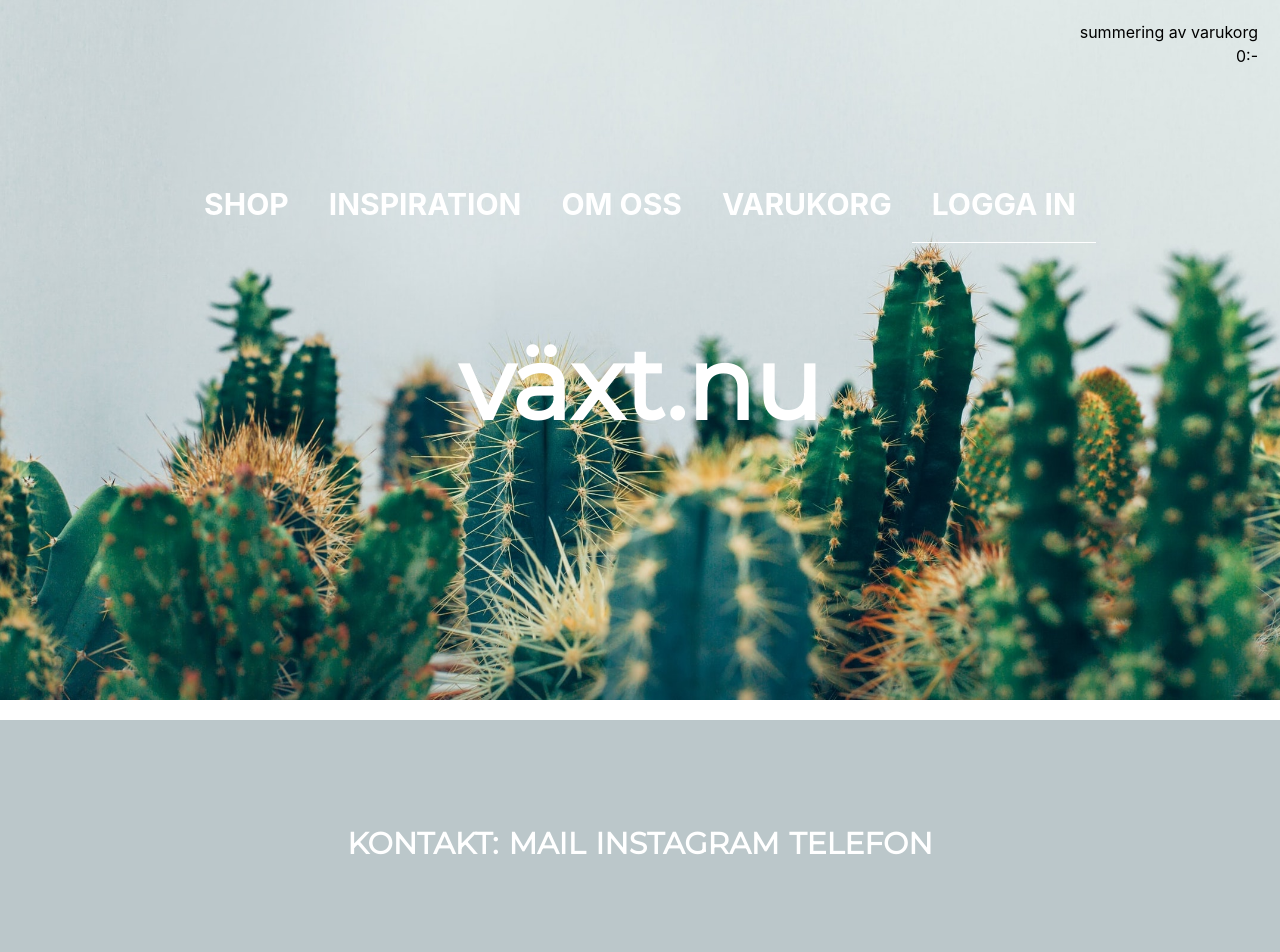
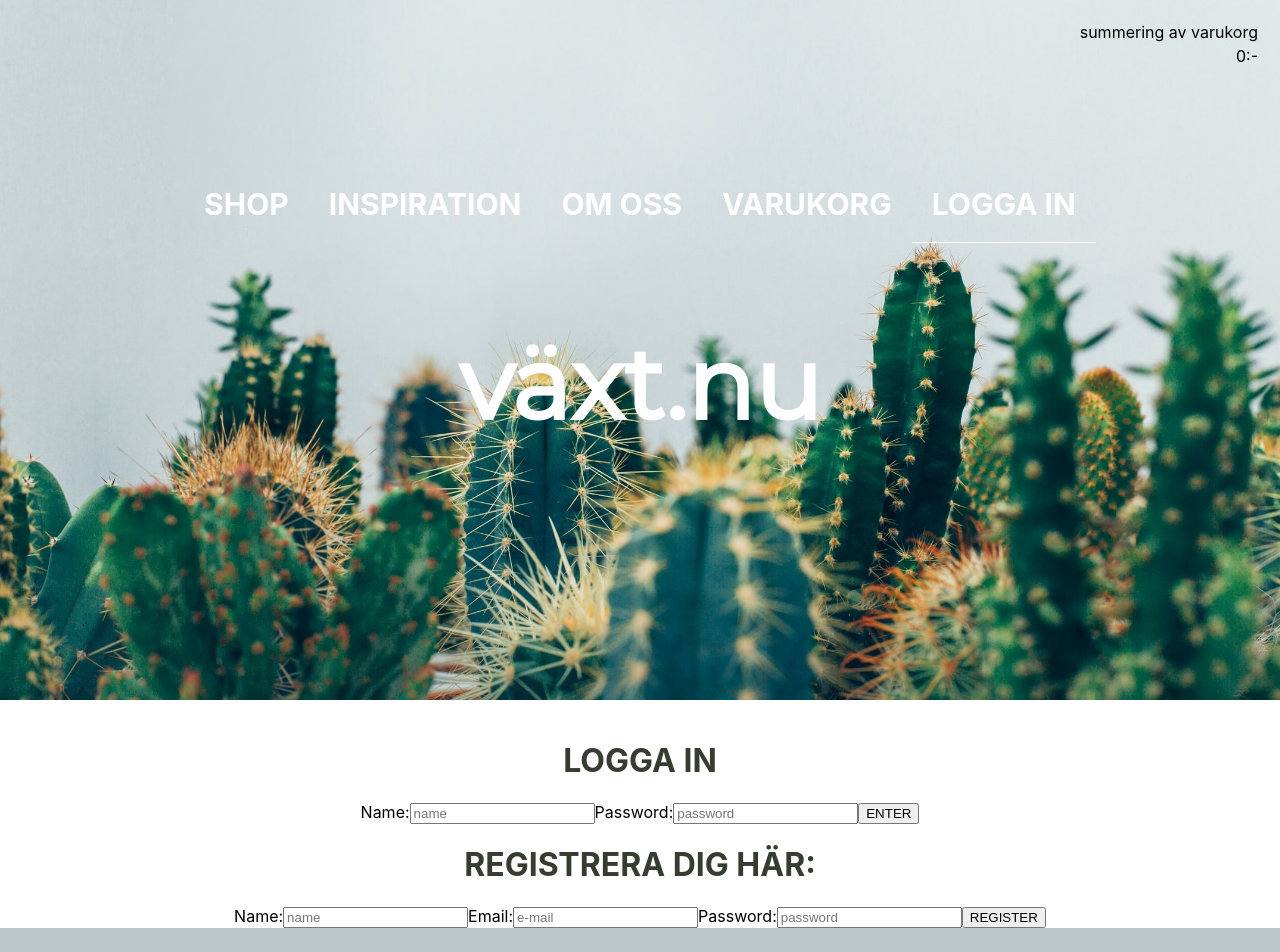
Before and after one commit to louiseeriksson/final-project-frontend, a React (Create React App) app: page /login in a window 1280 px wide. Shown: the top 952 px of the page. Built offline with nearby package versions, Linux system fonts and the light colour scheme.

Commit message:
added forms for login and register

```diff
--- a/src/App.js
+++ b/src/App.js
@@ -18,6 +18,7 @@ import { Inspiration } from 'components/Inspiration'
 import { About } from 'components/About'
 import { Cart } from 'components/Cart'
 import { Footer } from 'components/Footer'
+import { LogIn } from 'components/LogIn'
 
 const saveToLocalStorage = (state) => {
   try {
@@ -80,6 +81,9 @@ export const App = () => {
           <Route path='/cart'>
             <Cart />
           </Route>
+          <Route path='/login'>
+            <LogIn />
+          </Route>
         </Switch>
         <Footer />
       </Provider>
--- /dev/null
+++ b/src/components/LogIn.js
@@ -0,0 +1,70 @@
+import React, { useState } from 'react'
+import { Register } from './Register'
+
+export const LogIn = ({ currentUser, setCurrentUser, setLoggedIn }) => {
+  const [userName, setUserName] = useState('')
+  const [userPassword, setUserPassword] = useState('')
+  const [message, setMessage] = useState('')
+  const handleLogin = async (event) => {
+    event.preventDefault()
+    let user = {
+      name: userName,
+      password: userPassword
+    }
+    console.log(user)
+
+    let response = await fetch('https://localhost:8080/sessions', {
+      method: 'POST',
+      headers: {
+        'Content-Type': 'application/json;charset=utf-8'
+      },
+      body: JSON.stringify(user)
+    })
+
+    let result = await response.json()
+    if (result.userId) {
+      console.log('fetch result', result)
+
+      setUserName('')
+      setUserPassword('')
+      setCurrentUser({ userId: result.userId, accessToken: result.accessToken })
+      setLoggedIn(true)
+    } else {
+      setMessage('User not found')
+    }
+  }
+
+  return (
+    <div className='page-wrapper'>
+      <h1 className='page-title'>LOGGA IN</h1>
+      <form onSubmit={handleLogin}>
+        {message && <p>{message}</p>}
+        <label>
+          Name:
+				<input
+            type="text"
+            required
+            value={userName}
+            onChange={(e) => setUserName(e.target.value)}
+            placeholder="name"
+          />
+        </label>
+        <label>
+          Password:
+				<input
+            type="password"
+            required
+            value={userPassword}
+            onChange={(e) => setUserPassword(e.target.value)}
+            placeholder="password"
+          />
+        </label>
+        <button type="submit">ENTER</button>
+      </form>
+
+      <h1 className='page-title'>REGISTRERA DIG HÄR:</h1>
+      <Register />
+
+    </div>
+  )
+}
--- /dev/null
+++ b/src/components/Register.js
@@ -0,0 +1,74 @@
+import React, { useState } from 'react'
+
+export const Register = () => {
+  const [userName, setUserName] = useState('')
+  const [userPassword, setUserPassword] = useState('')
+  const [userEmail, setUserEmail] = useState('')
+  const [message, setMessage] = useState('')
+
+  const handleRegister = async (event) => {
+    event.preventDefault();
+    let user = {
+      name: userName,
+      email: userEmail,
+      password: userPassword
+    }
+    console.log(user)
+
+    let response = await fetch('http://localhost:8080/users', {
+      method: 'POST',
+      headers: {
+        'Content-Type': 'application/json;charset=utf-8'
+      },
+      body: JSON.stringify(user)
+    })
+
+    let result = await response.json()
+    if (result.name) {
+      console.log('fetch result', result)
+      setMessage(`user ${result.name} was created`)
+      setUserName('')
+      setUserPassword('')
+      setUserEmail('')
+    } else {
+      setMessage('could not save user')
+    }
+  }
+
+  return (
+    <form onSubmit={handleRegister}>
+      {message && <p>{message}</p>}
+      <label>
+        Name:
+				<input
+          type="text"
+          required="true"
+          value={userName}
+          onChange={(e) => setUserName(e.target.value)}
+          placeholder="name"
+        />
+      </label>
+      <label>
+        Email:
+				<input
+          type="email"
+          required="true"
+          value={userEmail}
+          onChange={(e) => setUserEmail(e.target.value)}
+          placeholder="e-mail"
+        />
+      </label>
+      <label>
+        Password:
+				<input
+          type="password"
+          required="true"
+          value={userPassword}
+          onChange={(e) => setUserPassword(e.target.value)}
+          placeholder="password"
+        />
+      </label>
+      <button type="submit">REGISTER</button>
+    </form>
+  )
+}
```
